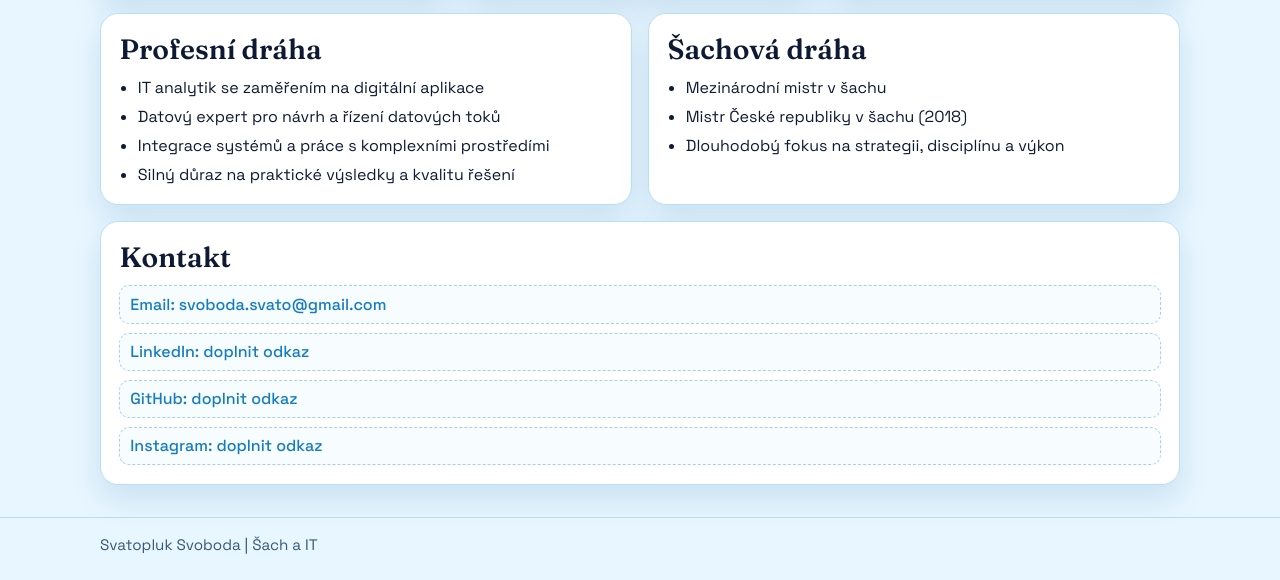
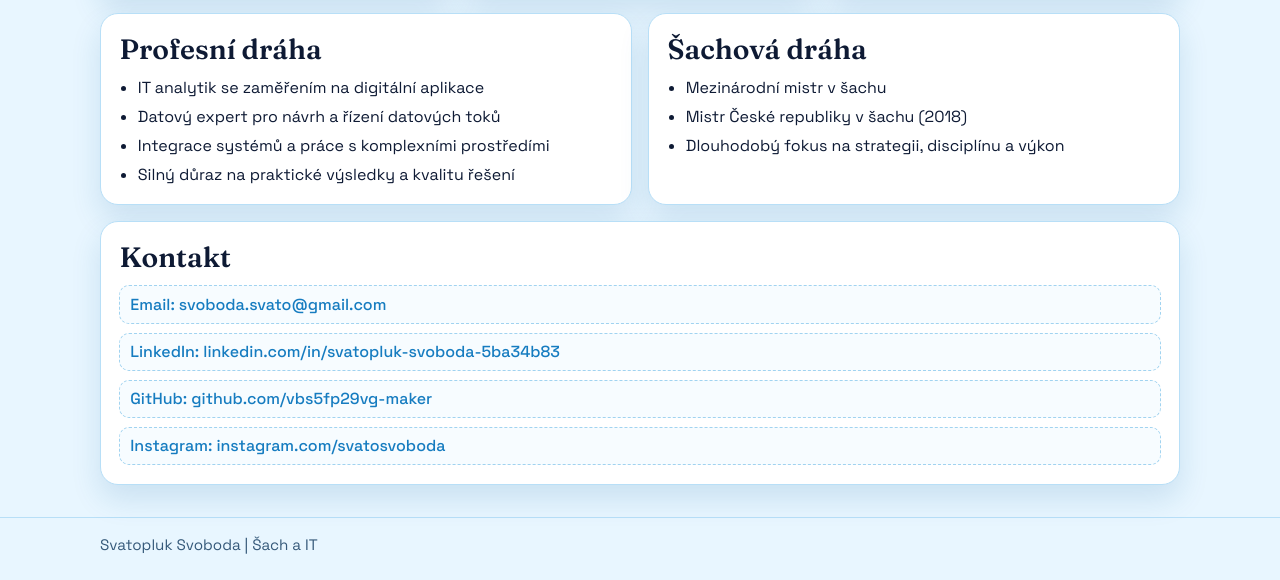
Before and after one commit to vbs5fp29vg-maker/Svatopluk-web, a plain HTML site: page index.html in a window 1280 px wide. Shown: the part 518-1098 px from the top of the page. Drawn offline with Linux system fonts and the light colour scheme.

Commit message:
Add Instagram link and finalize social contacts

```diff
--- a/index.html
+++ b/index.html
@@ -85,9 +85,30 @@
         <h2 data-i18n="contact_title">Kontakt</h2>
         <div class="contact-list">
           <a class="contact-item" href="mailto:svoboda.svato@gmail.com">Email: svoboda.svato@gmail.com</a>
-          <a class="contact-item" href="#" data-i18n="link_linkedin">LinkedIn: doplnit odkaz</a>
-          <a class="contact-item" href="#" data-i18n="link_github">GitHub: doplnit odkaz</a>
-          <a class="contact-item" href="#" data-i18n="link_instagram">Instagram: doplnit odkaz</a>
+          <a
+            class="contact-item"
+            href="https://www.linkedin.com/in/svatopluk-svoboda-5ba34b83/"
+            target="_blank"
+            rel="noopener noreferrer"
+            data-i18n="link_linkedin"
+            >LinkedIn: linkedin.com/in/svatopluk-svoboda-5ba34b83</a
+          >
+          <a
+            class="contact-item"
+            href="https://github.com/vbs5fp29vg-maker"
+            target="_blank"
+            rel="noopener noreferrer"
+            data-i18n="link_github"
+            >GitHub: github.com/vbs5fp29vg-maker</a
+          >
+          <a
+            class="contact-item"
+            href="https://www.instagram.com/svatosvoboda/"
+            target="_blank"
+            rel="noopener noreferrer"
+            data-i18n="link_instagram"
+            >Instagram: instagram.com/svatosvoboda</a
+          >
         </div>
       </section>
     </main>
--- a/script.js
+++ b/script.js
@@ -23,9 +23,9 @@ const copy = {
     chess_2: "Mistr České republiky v šachu (2018)",
     chess_3: "Dlouhodobý fokus na strategii, disciplínu a výkon",
     contact_title: "Kontakt",
-    link_linkedin: "LinkedIn: doplnit odkaz",
-    link_github: "GitHub: doplnit odkaz",
-    link_instagram: "Instagram: doplnit odkaz",
+    link_linkedin: "LinkedIn: linkedin.com/in/svatopluk-svoboda-5ba34b83",
+    link_github: "GitHub: github.com/vbs5fp29vg-maker",
+    link_instagram: "Instagram: instagram.com/svatosvoboda",
     footer: "Svatopluk Svoboda | Šach a IT",
   },
   en: {
@@ -52,9 +52,9 @@ const copy = {
     chess_2: "Czech Chess Champion (2018)",
     chess_3: "Long-term focus on strategy, discipline, and performance",
     contact_title: "Contact",
-    link_linkedin: "LinkedIn: add link",
-    link_github: "GitHub: add link",
-    link_instagram: "Instagram: add link",
+    link_linkedin: "LinkedIn: linkedin.com/in/svatopluk-svoboda-5ba34b83",
+    link_github: "GitHub: github.com/vbs5fp29vg-maker",
+    link_instagram: "Instagram: instagram.com/svatosvoboda",
     footer: "Svatopluk Svoboda | Chess & IT",
   },
 };
```
